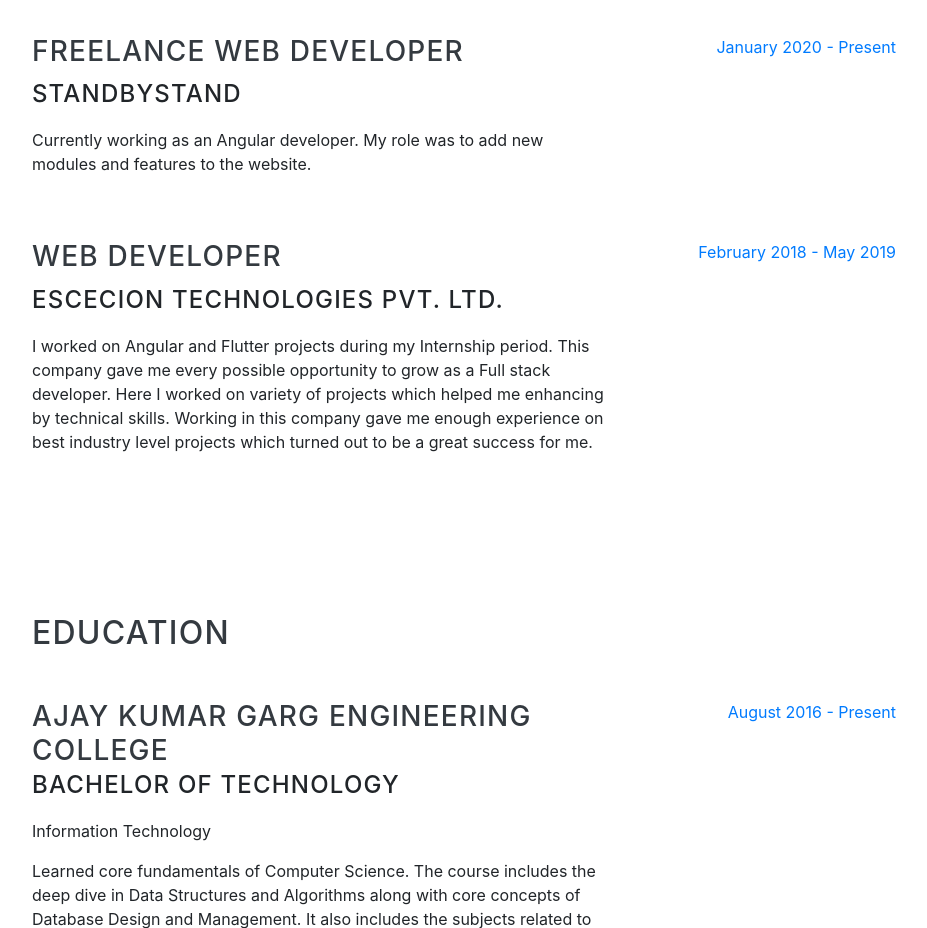
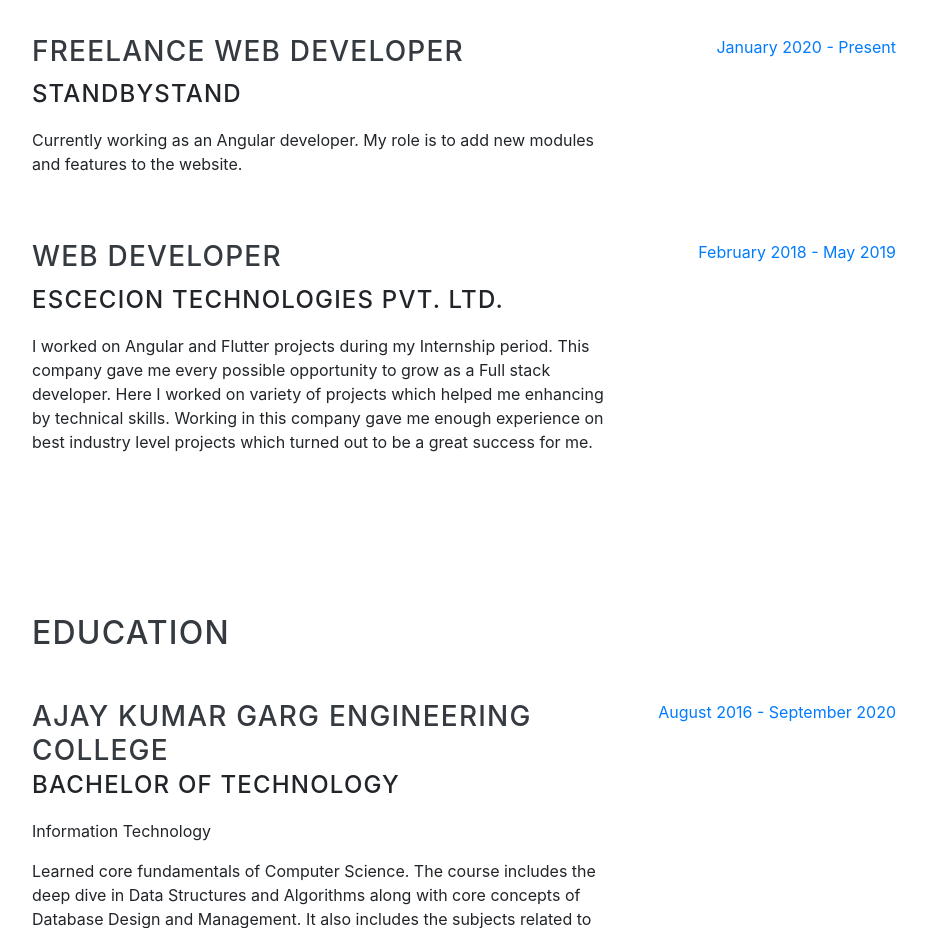
Before and after one commit to NaimishVerma17/naimishverma17.github.io, a website with bundled scripts: page index.html in a window 1280 px wide. Shown: the part 1360-2288 px from the top of the page, without its empty margins (336-1263 px from the left). Built offline with nearby package versions, Linux system fonts and the light colour scheme; a web font is replaced by a local one.

Commit message:
Update index.html
Added end year for college

```diff
--- a/index.html
+++ b/index.html
@@ -136,7 +136,7 @@
                     <h3 class="mb-0 spacing">Freelance Web Developer</h3>
                     <div class="subheading mb-3 mt-2 spacing">StandByStand</div>
                     <p>
-                        Currently working as an Angular developer. My role was to add new modules and features to the website.
+                        Currently working as an Angular developer. My role is to add new modules and features to the website.
                     </p>
                 </div>
                 <div class="resume-date text-md-right">
@@ -185,7 +185,7 @@
                 </div>
 
                 <div class="resume-date text-md-right">
-                    <span class="text-primary">August 2016 - Present</span>
+                    <span class="text-primary">August 2016 - September 2020</span>
                 </div>
             </div>
 
```
